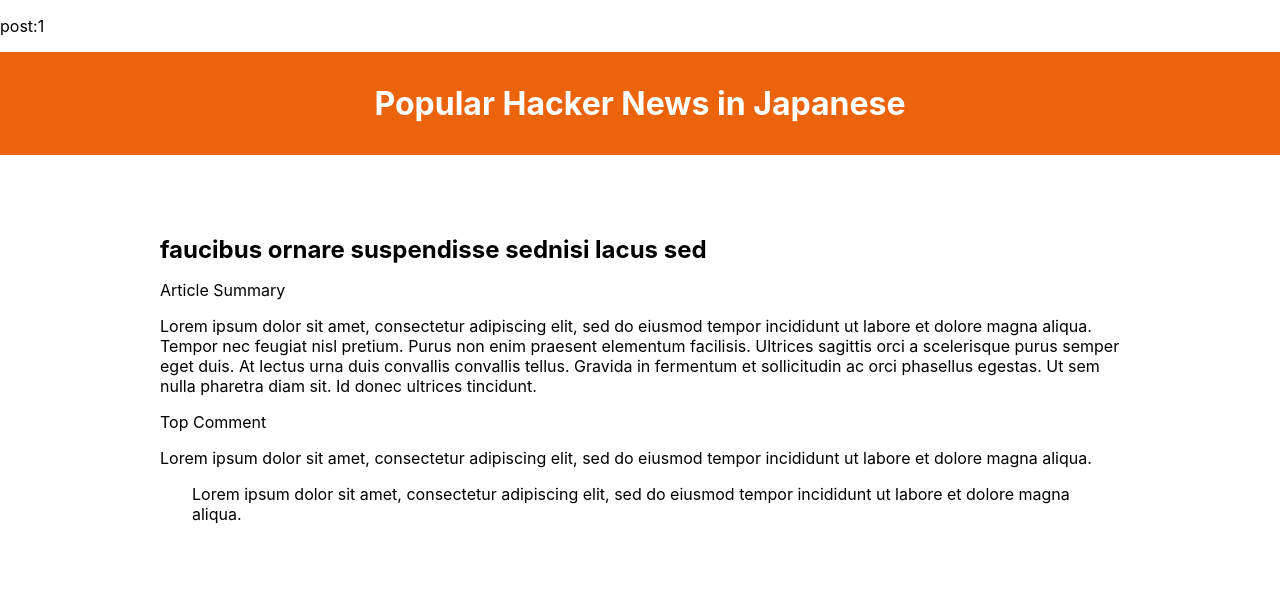
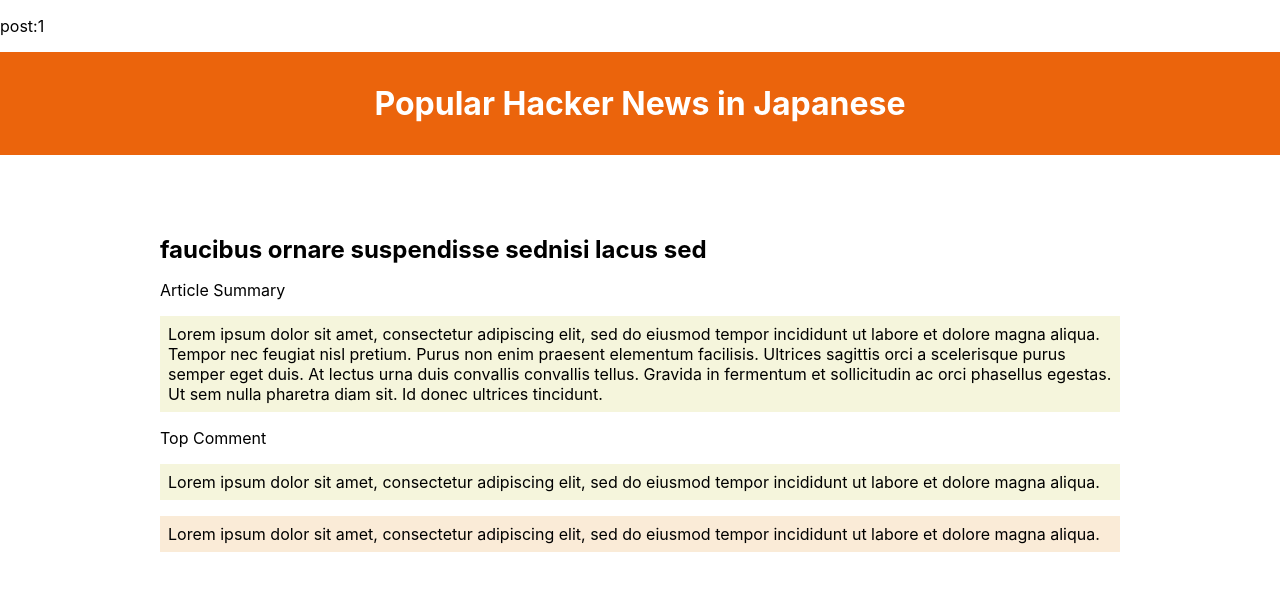
Before and after one commit to yuki-o1o5/Hacker-News-in-Japanese, a Next.js app: page /main/1 in a window 1280 px wide. Shown: the top 590 px of the page. Built offline with nearby package versions, Linux system fonts and the light colour scheme.

Commit message:
style/change text size and background-color

```diff
--- a/components/DetailArticleCommentChild/DetailArticleCommentChild.module.css
+++ b/components/DetailArticleCommentChild/DetailArticleCommentChild.module.css
@@ -1,3 +1,4 @@
 .detailArticleCommentChild {
-  padding-left: 2rem;
+  background-color: antiquewhite;
+  padding: 0.5rem;
 }
--- a/components/DetailArticleCommentParent/DetailArticleCommentParent.jsx
+++ b/components/DetailArticleCommentParent/DetailArticleCommentParent.jsx
@@ -1,7 +1,7 @@
 import styles from "./DetailArticleCommentParent.module.css";
 
 const DetailArticleCommentParent = (props) => {
-  return <p>{props.detailArticleCommentParent}</p>;
+  return <p className={styles.detailArticleCommentParent}>{props.detailArticleCommentParent}</p>;
 };
 
 export default DetailArticleCommentParent;
--- a/components/DetailArticleCommentParent/DetailArticleCommentParent.module.css
+++ b/components/DetailArticleCommentParent/DetailArticleCommentParent.module.css
@@ -0,0 +1,4 @@
+.detailArticleCommentParent {
+  background-color: beige;
+  padding: 0.5rem;
+}
--- a/components/DetailArticleText/DetailArticleText.jsx
+++ b/components/DetailArticleText/DetailArticleText.jsx
@@ -1,7 +1,7 @@
 import styles from "./DetailArticleText.module.css";
 
 const DetailArticleText = (props) => {
-  return <p>{props.detailArticleText}</p>;
+  return <p className={styles.detailArticleText}>{props.detailArticleText}</p>;
 };
 
 export default DetailArticleText;
--- a/components/DetailArticleText/DetailArticleText.module.css
+++ b/components/DetailArticleText/DetailArticleText.module.css
@@ -0,0 +1,4 @@
+.detailArticleText {
+  background-color: beige;
+  padding: 0.5rem;
+}
```
